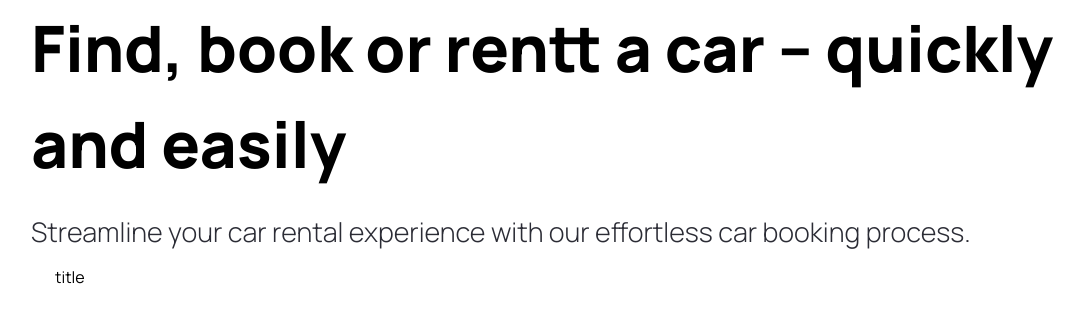
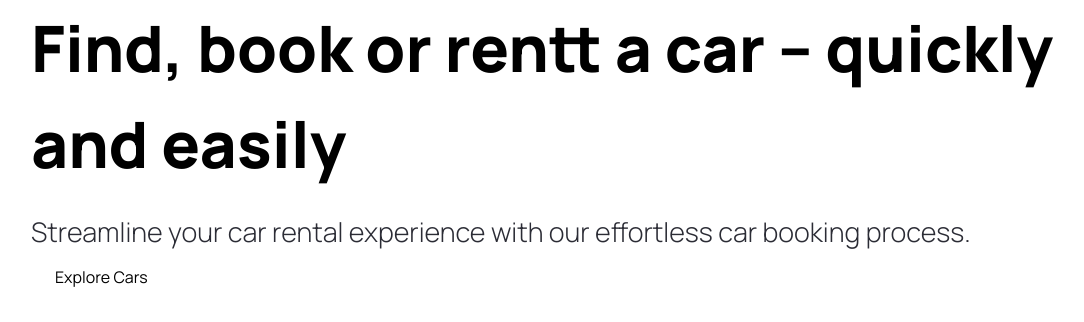
Before and after one commit to gavinwalsh1996/AutoHub, a Next.js app in the folder autohub/: page / in a window 1280 px wide. Shown: the top 322 px of the page, without its empty margins (33-1117 px from the left). Built offline with nearby package versions, Linux system fonts and the light colour scheme.

Commit message:
Updated button

```diff
--- a/autohub/src/app/components/CustomButton.tsx
+++ b/autohub/src/app/components/CustomButton.tsx
@@ -8,11 +8,11 @@ const CustomButton = ({ title, containerStyles, handleClick }: CustomButtonProps
     <button
         disabled={false}
         type={"button"}
-        className={"custom-btn"}
-        onClick={() => {}}
+        className={`custom-btn ${containerStyles}`}
+        onClick={handleClick}
         >
             <span className="{`flex-1`}">
-                title
+                {title}
             </span>
     </button>
   )
--- a/autohub/src/app/components/Hero.tsx
+++ b/autohub/src/app/components/Hero.tsx
@@ -20,11 +20,10 @@ function Hero() {
             <CustomButton
                 title="Explore Cars"
                 containerStyles="bg-primary-blue text-white rounded-full mt-10"
-                handleClick="{handleScroll}"
+                handleClick={handleScroll}
             />
         </div>
     </div>
   )
 }
-
 export default Hero
```
Also changed, not shown: 1 other file (tests, documents, lock files or other folders).
